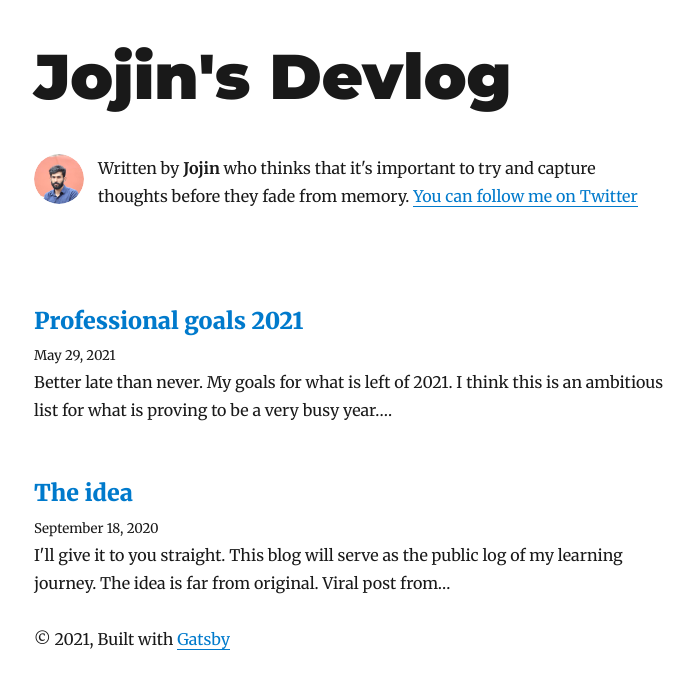
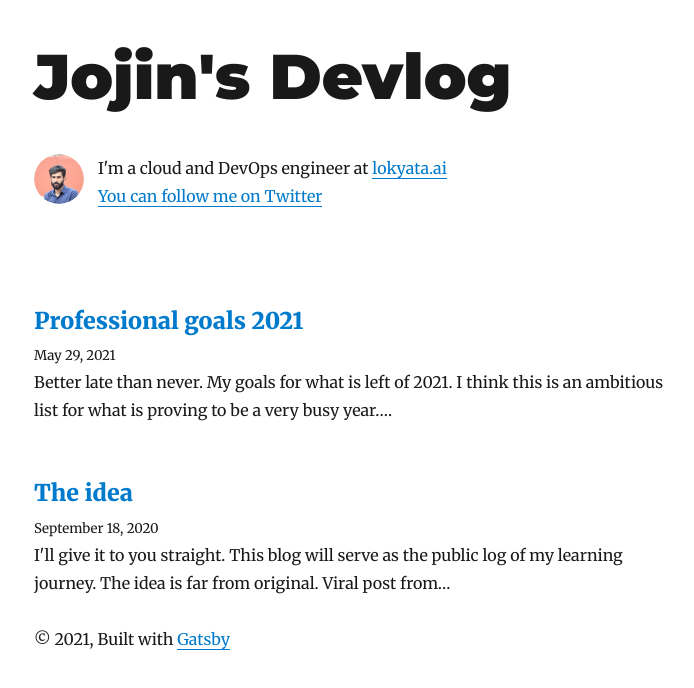
Before and after one commit to jojinkb/gatsby-blog, a Gatsby site: page / in a window 1280 px wide. Shown: the whole page, without its empty margins (291-985 px from the left). Built offline with nearby package versions, Linux system fonts and the light colour scheme; Gatsby itself is replaced by a stand-in of ours; some packages are replaced by stand-ins of ours.

Commit message:
updated bio to link to employer

```diff
--- a/gatsby-config.js
+++ b/gatsby-config.js
@@ -3,7 +3,7 @@ module.exports = {
     title: `Jojin's Devlog`,
     author: {
       name: `Jojin`,
-      summary: `who thinks that it's important to try and capture thoughts before they fade from memory.`,
+      summary: `cloud and DevOps engineer.`,
     },
     description: `A starter blog demonstrating what Gatsby can do.`,
     siteUrl: `https://gatsby-starter-blog-demo.netlify.app/`,
--- a/src/components/bio.js
+++ b/src/components/bio.js
@@ -63,15 +63,15 @@ const Bio = () => {
           }}
         />
       )}
-      {author?.name && (
+      {
         <p>
-          Written by <strong>{author.name}</strong> {author?.summary || null}
-          {` `}
+          I'm a cloud and DevOps engineer at <a href='https://lokyata.ai'>lokyata.ai</a><br></br>
+
           <a href={`https://twitter.com/${social?.twitter || ``}`}>
             You can follow me on Twitter
           </a>
         </p>
-      )}
+      }
     </div>
   )
 }
```
